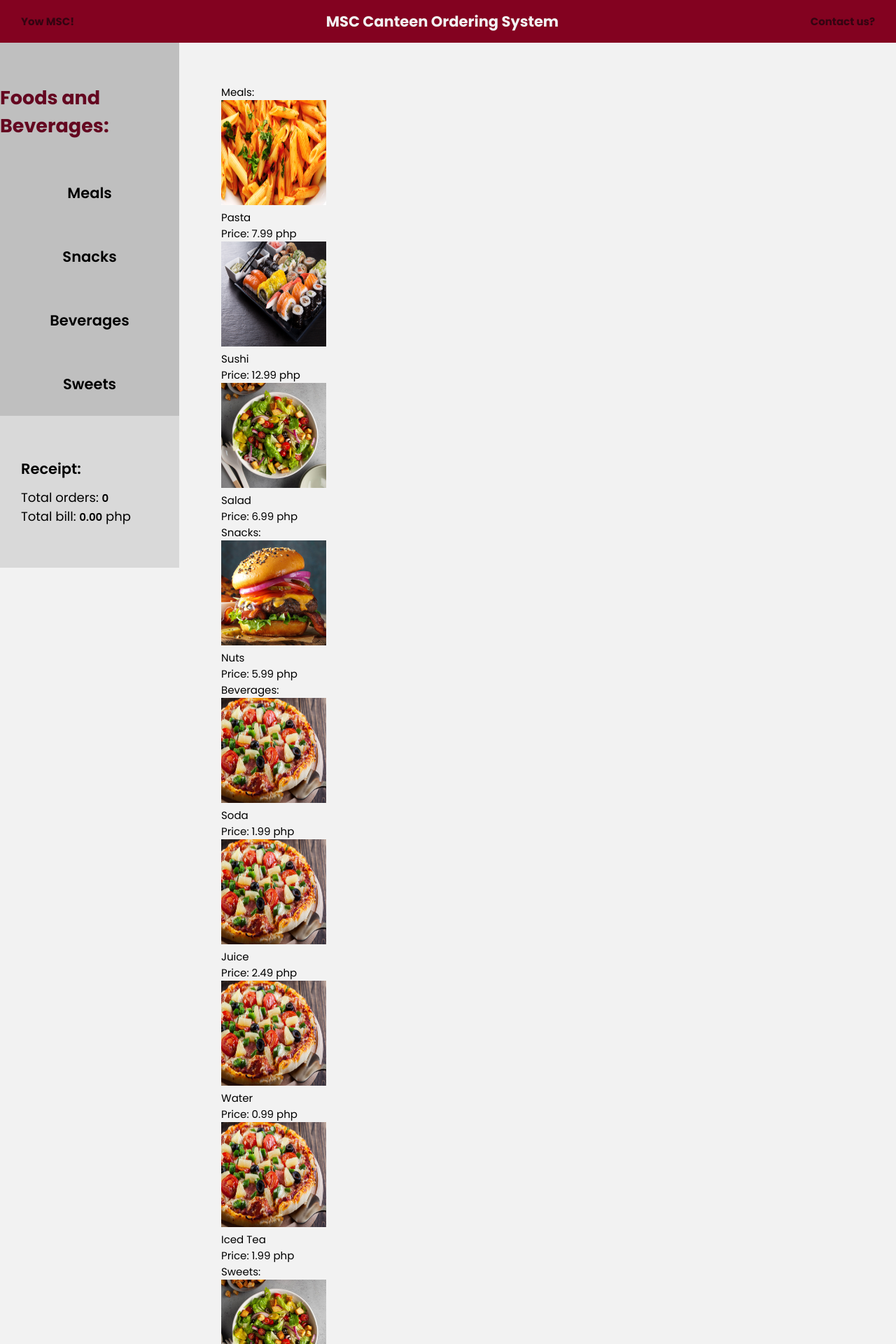
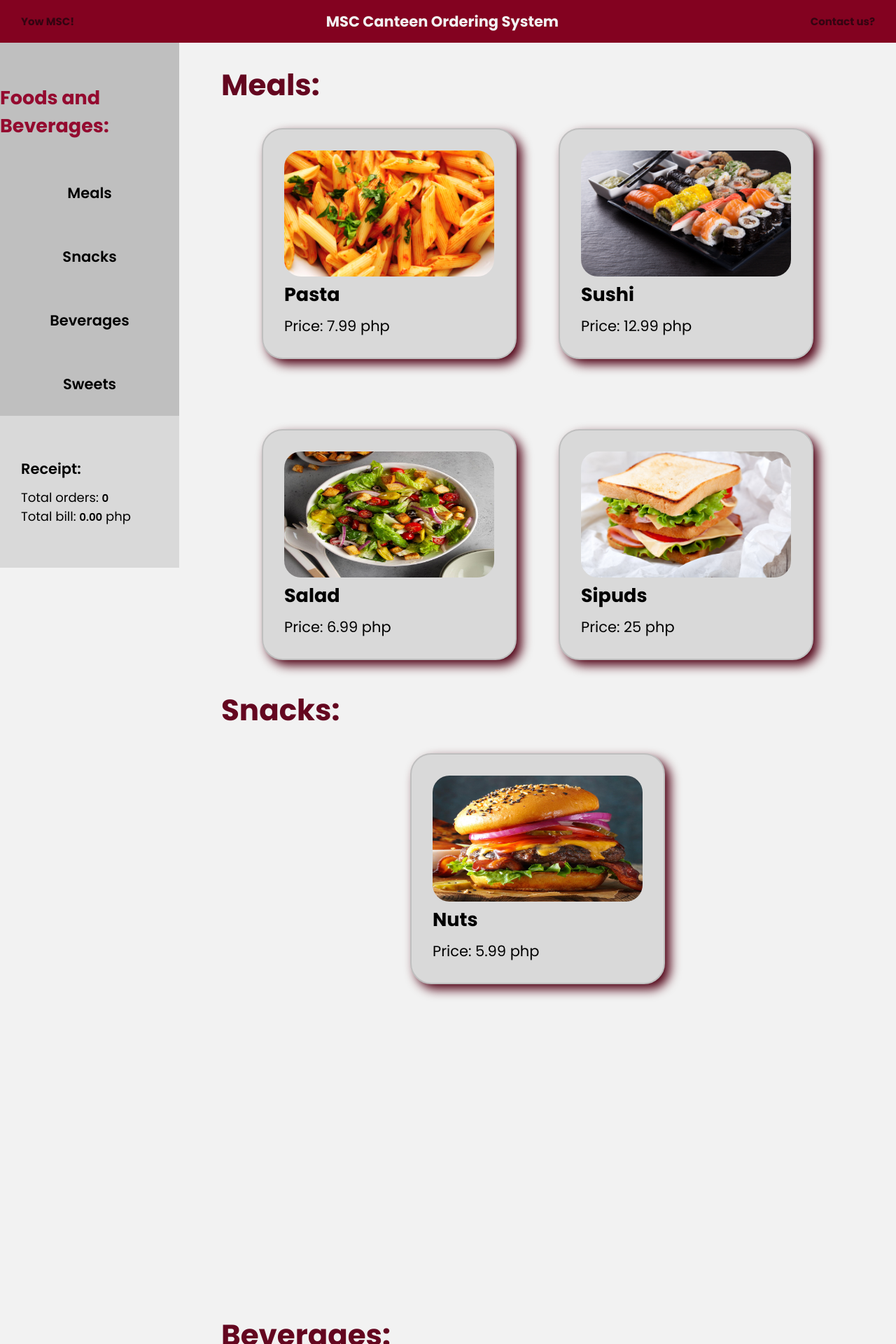
Before and after one commit to zdotdev/MARSERVE-bsit-2nd-year-project, a PHP site: page /orderSystem/ in a window 1280 px wide. Shown: the top 1920 px of the page at 70% size. Run offline with PHP 8.4, Linux system fonts and the light colour scheme.

Commit message:
added design to cards

```diff
--- a/Style/style.css
+++ b/Style/style.css
@@ -14,6 +14,7 @@
 
 :root {
   /* Primary */
+  --primary-950: hsl(346, 97%, 76%);
   --primary-900: hsl(346, 97%, 46%);
   --primary-800: hsl(346, 97%, 41%);
   --primary-700: hsl(346, 97%, 36%);
@@ -91,7 +92,7 @@ body{
 .sidebar-title{
     display: flex;
     justify-content: center;
-    color: var(--secondary-500);
+    color: var(--secondary-700);
     font-weight: 700;
     font-size: 1.8rem;
     padding-bottom: 2rem;
@@ -167,7 +168,50 @@ body{
 }
 .sub-container{
     width: 80%;
-    padding: 4rem;
+    padding: 2rem 4rem 4rem 4rem;
     display: flex;
     flex-direction: column;
 }
+
+/* meals */
+.f-title{
+    font-size: 2.8rem;
+    font-weight: 700;
+    padding-bottom: 2rem;
+    color: var(--secondary-500);
+}
+.f-container{
+    display: flex;
+    flex-wrap: wrap;
+    justify-content: center;
+    gap: 4rem;
+    height: 100vh;
+}
+#card-container{
+    display: flex;
+    flex-direction: column;
+    background-color: var(--neutral-white-400);
+    height: fit-content;
+    padding: 2rem;
+    border-radius: 2rem;
+    border: 2px solid var(--neutral-white-300);
+    box-shadow: .5rem .5rem 1rem var(--primary-300);
+    transition: transform 0.5s ease-in-out;
+    cursor: pointer;
+}
+#card-container:hover{
+    transform: translateY(-1rem);
+}
+.food-image{
+    width: 20rem;
+    height: 12rem;
+    border-radius: 1.6rem;
+}
+.food-title{
+    font-size: 1.8rem;
+    font-weight: 700;
+    padding: .4rem 0rem .6rem 0rem;
+}
+.food-price{
+    font-size: 1.4rem;
+}
--- a/index.php
+++ b/index.php
@@ -97,60 +97,68 @@
             <div id="container">
                 <div class="sub-container">
                     <section id="meals">
-                        <h2>Meals:</h2>
+                        <h2 class="f-title">Meals:</h2>
+                        <div class="f-container">
                             <?php
                                 foreach ($meal_array as $meal_data) {
                                     echo "
                                     <div id='card-container' data-description='{$meal_data['description']}' data-price='{$meal_data['price']}' data-name='{$meal_data['name']}'>
-                                    <img src='./Image/{$meal_data['image']}' alt='{$meal_data['id']}' style='width: 10rem; height: 10rem;'>
-                                    <h2>{$meal_data['name']}</h2>
+                                        <img src='./Image/{$meal_data['image']}' alt='{$meal_data['id']}' class='food-image'>
+                                        <h2 class='food-title'>{$meal_data['name']}</h2>
                                         <p class='order-count' id='order-count-{$meal_data['name']}'></p>
-                                    <h3>Price: {$meal_data['price']} php</h3>
+                                        <h3 class='food-price'>Price: {$meal_data['price']} php</h3>
                                     </div>";
                                 }
                             ?>
+                        </div>
                     </section>
                     <section id="snacks">
-                        <h2>Snacks:</h2>
+                        <h2 class="f-title">Snacks:</h2>
+                        <div class="f-container">
                             <?php
                                 foreach ($snacks_array as $snack_data) {
                                     echo "
                                     <div id='card-container' data-description='{$snack_data['description']}' data-price='{$snack_data['price']}' data-name='{$snack_data['name']}'>
-                                    <img src='./Image/{$snack_data['image']}' alt='{$meal_data['id']}' style='width: 10rem; height: 10rem;'>
-                                    <h2>{$snack_data['name']}</h2>
+                                        <img src='./Image/{$snack_data['image']}' alt='{$meal_data['id']}' class='food-image'>
+                                        <h2 class='food-title'>{$snack_data['name']}</h2>
                                         <p class='order-count' id='order-count-{$snack_data['name']}'></p>
-                                    <h3>Price: {$snack_data['price']} php</h3>
+                                        <h3 class='food-price'>Price: {$snack_data['price']} php</h3>
                                     </div>";
                                 }
                             ?>
+                        </div>
                     </section>
                     <section id="beverages">
-                        <h2>Beverages:</h2>
+                        <h2 class="f-title">Beverages:</h2>
+                        <div class="f-container">
                             <?php
                                 foreach ($beverages_array as $beverage_data) {
                                     echo "
                                     <div id='card-container' data-description='{$beverage_data['description']}' data-price='{$beverage_data['price']}' data-name='{$beverage_data['name']}'>
-                                    <img src='./Image/{$beverage_data['image']}' alt='{$meal_data['id']}' style='width: 10rem; height: 10rem;'>
-                                    <h2>{$beverage_data['name']}</h2>
+                                        <img src='./Image/{$beverage_data['image']}' alt='{$meal_data['id']}' class='food-image'>
+                                        <h2 class='food-title'>{$beverage_data['name']}</h2>
                                         <p class='order-count' id='order-count-{$beverage_data['name']}'></p>
-                                    <h3>Price: {$beverage_data['price']} php</h3>
+                                        <h3 class='food-price'>Price: {$beverage_data['price']} php</h3>
                                     </div>";
                                 }
                             ?>
+                        </div>
                     </section>
                     <section id="sweets">
-                        <h2>Sweets:</h2>
+                        <h2 class="f-title">Sweets:</h2>
+                        <div class="f-container">
                             <?php
                                 foreach ($sweets_array as $sweet_data) {
                                     echo "
                                     <div id='card-container' data-description='{$sweet_data['description']}' data-price='{$sweet_data['price']}' data-name='{$sweet_data['name']}'>
-                                    <img src='./Image/{$sweet_data['image']}' alt='{$meal_data['id']}' style='width: 10rem; height: 10rem;'>
-                                    <h2>{$sweet_data['name']}</h2>
+                                        <img src='./Image/{$sweet_data['image']}' alt='{$meal_data['id']}' class='food-image'>
+                                        <h2 class='food-title'>{$sweet_data['name']}</h2>
                                         <p class='order-count' id='order-count-{$sweet_data['name']}'></p>
-                                    <h3>Price: {$sweet_data['price']} php</h3>
+                                        <h3 class='food-price'>Price: {$sweet_data['price']} php</h3>
                                     </div>";
                                 }
                             ?>
+                        </div>
                     </section>
                 </div>
             </div>
```
Also changed, not shown: Data/data.xml (+1 -1 lines). Lines whose indentation alone changed are shown as unchanged.
